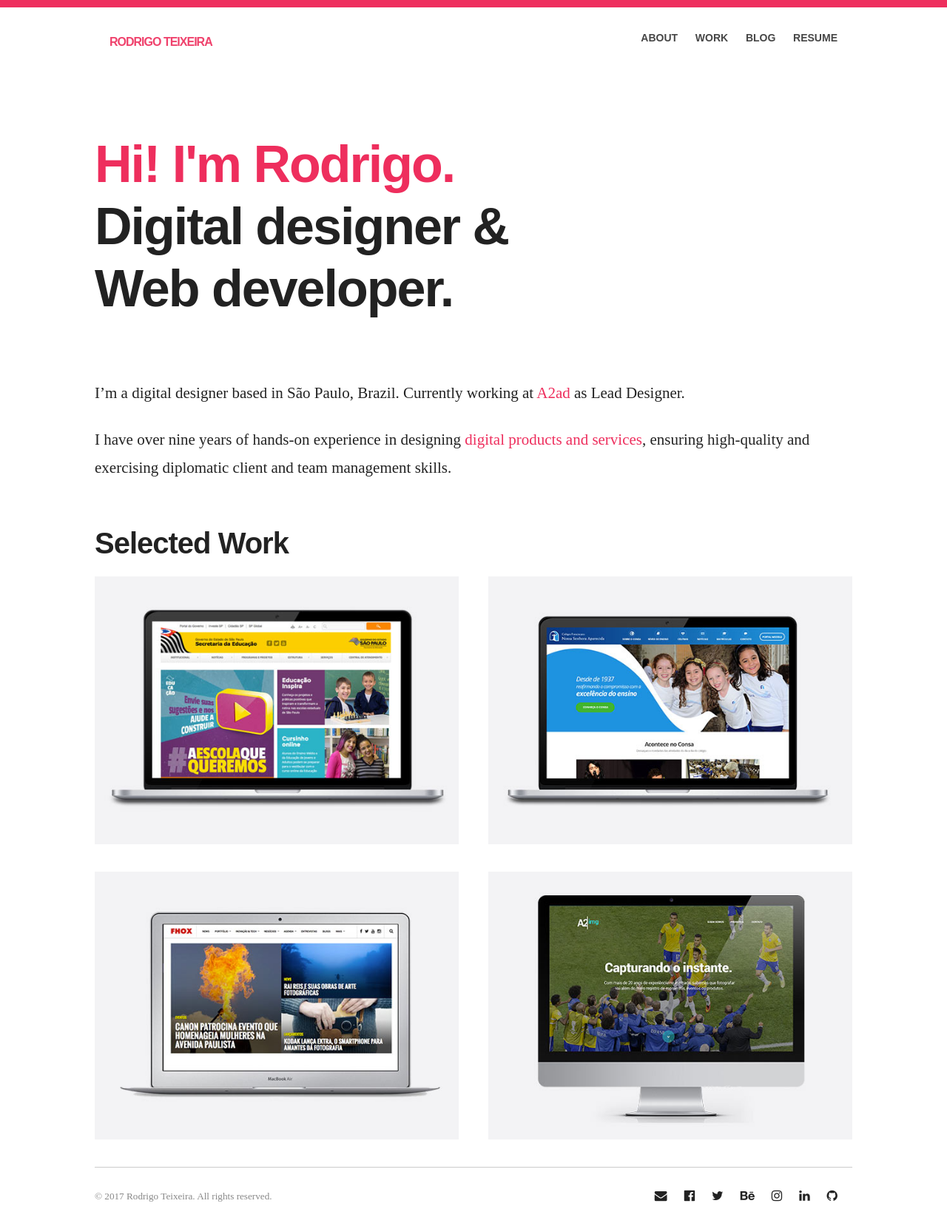
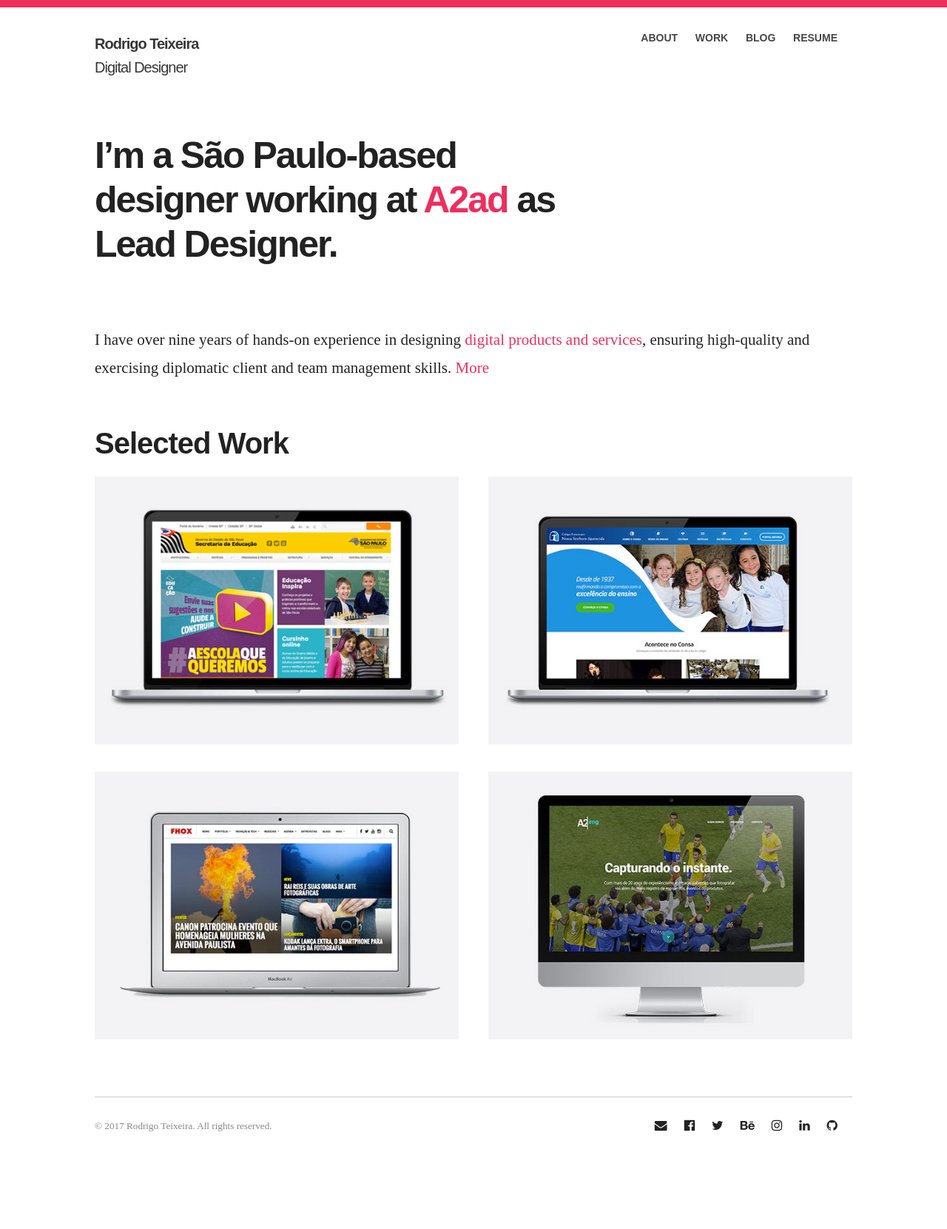
Before and after one commit to drigoteixeira/drigoteixeira.github.io, a Jekyll site: the page built from index.html, in a window 1280 px wide. Shown: the whole page at 74% size. Built offline with Jekyll 4.4.1, drawn with Linux system fonts in a browser that asks for light colours; nearby versions of some CDN libraries; after the commit the page ends 1566 px from its top, so only the background shows below that.

Commit message:
New improvements on homepage and typography

```diff
--- a/_includes/header.html
+++ b/_includes/header.html
@@ -3,7 +3,7 @@
 		<div>
 			<div class="six columns">
 				<div class="logo">
-					<h1><a href="/">Rodrigo Teixeira</a></h1>
+					<h1><a href="/">Rodrigo Teixeira <span>Digital Designer</span></a></h1>
 				</div>
 			</div>
 			<div class="six columns">
--- a/_scss/layout.scss
+++ b/_scss/layout.scss
@@ -60,18 +60,21 @@ HEADER
 }
 
 .logo h1 {
-  font-size: 16px;
-  text-transform: uppercase;
+  font-size: 20px;
   line-height: 32px;
-  margin-left: 20px;
+}
+
+.logo h1 span {
+  display: block;
+  font-weight: 300;
 }
 
 .logo h1 a {
-  color: $red;
+  color: #222;
 }
 
 .logo h1 a:visited {
-  color: $red;
+  color: #222;
 }
 
 .logo h1 a:hover {
@@ -122,6 +125,7 @@ FOOTER
 
 footer {
   font-size: 12px;
+  margin-top: 40px;
 }
 
 footer .container {
--- a/_scss/typography.scss
+++ b/_scss/typography.scss
@@ -75,7 +75,7 @@ p {
 
 .hero-cover .heading {
     text-align: left;
-    font-size: 70px;
+    font-size: 50px;
 }
 
 
--- a/index.html
+++ b/index.html
@@ -4,15 +4,13 @@ layout: home
 <div class="hero-cover">
     <div class="container">
         <div class="row">
-            <div class="seven columns jumbo">
-                <h1 class="heading"><span>Hi! I'm Rodrigo.</span>Digital designer &amp; Web developer.</h1>
+            <div class="eight columns jumbo">
+                <h1 class="heading">I’m a São Paulo-based designer working at <a href="http://www.a2ad.com.br">A2ad</a> as Lead Designer. </h1>
             </div>
         </div>
         <div class="row">
             <div class="twelve columns">
-                <p><strong></strong> I’m a digital designer based in São Paulo, Brazil. Currently working at <a href="http://www.a2ad.com.br">A2ad</a> as Lead Designer. </p>
-
-                <p>I have over nine years of hands-on experience in designing <a href="/work/">digital products and services</a>, ensuring high-quality and exercising diplomatic client and team management skills. </p>
+                <p>I have over nine years of hands-on experience in designing <a href="/work/">digital products and services</a>, ensuring high-quality and exercising diplomatic client and team management skills. <a href="/about/">More</a></p>
             </div>
         </div>
     </div>
```
